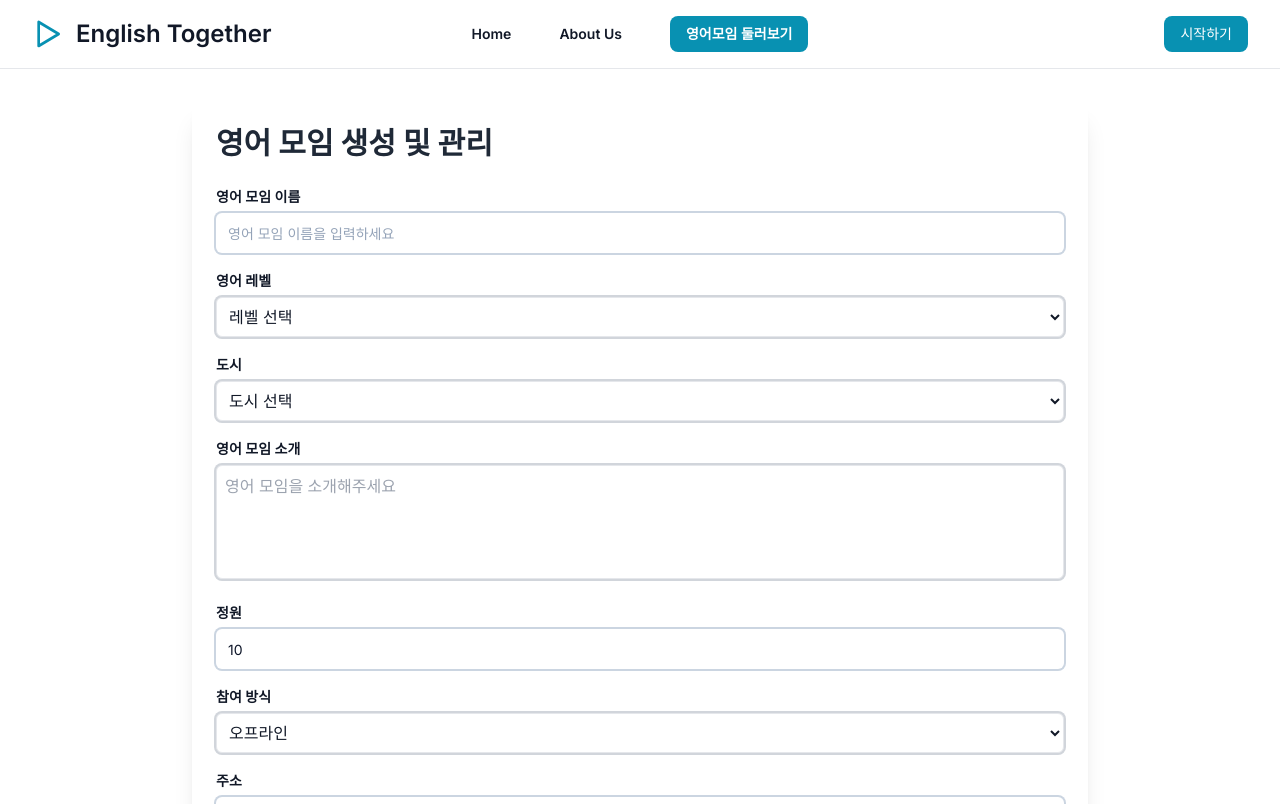
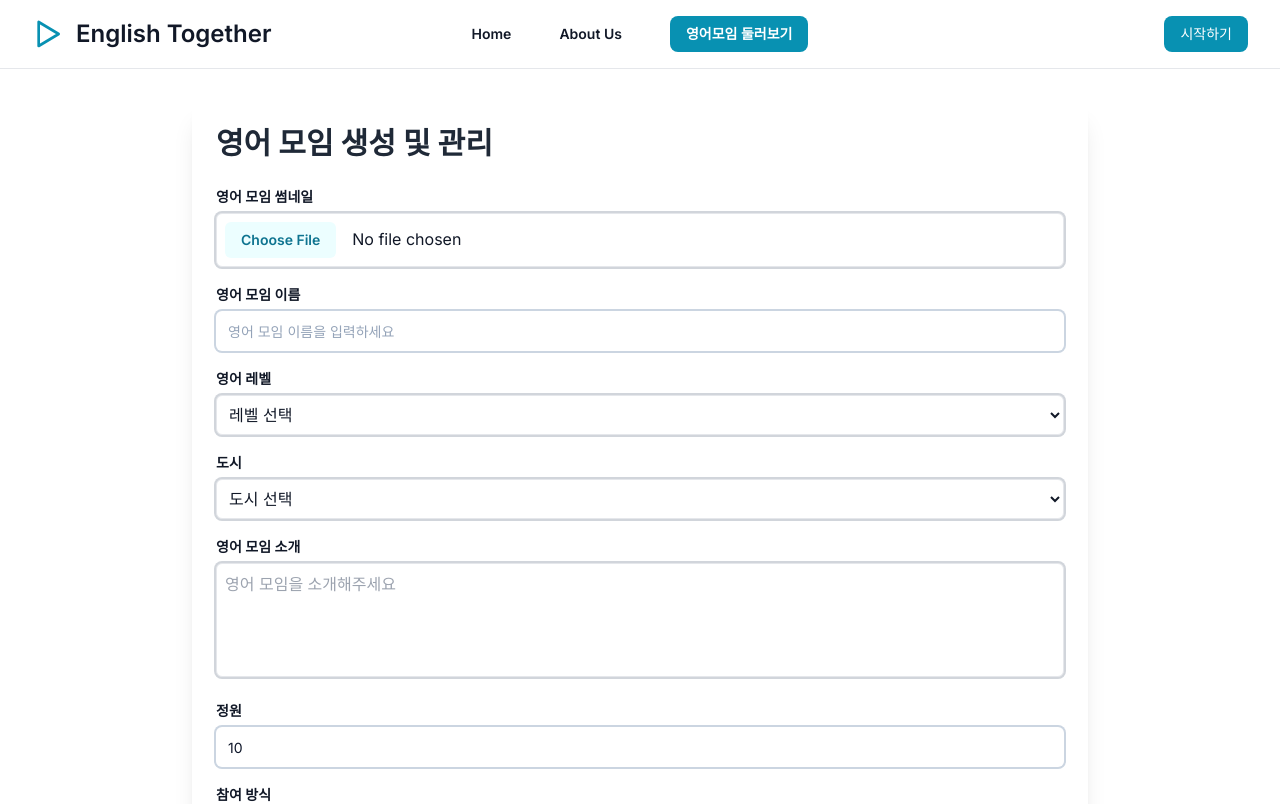
Before and after one commit to together-english/together-english-frontend, a Next.js app: page /circle/manage in a window 1280 px wide. Shown: the top 804 px of the page. Built offline with nearby package versions, Linux system fonts and the light colour scheme.

Commit message:
영어 모임 생성 시 이미지 입력 기능 추가

```diff
--- a/app/(with-nav)/circle/manage/page.tsx
+++ b/app/(with-nav)/circle/manage/page.tsx
@@ -22,6 +22,7 @@ const CircleCreatePage: NextPage = () => {
     contactWay: '',
     circleSchedules: [{dayOfWeek: '', startTime: '', endTime: ''}]
   })
+  const [imageFile, setImageFile] = useState<File | null>(null)
 
   const addScheduleField = (index: number) => {
     setFormData(prev => {
@@ -29,6 +30,24 @@ const CircleCreatePage: NextPage = () => {
       updatedSchedules.splice(index + 1, 0, {dayOfWeek: '', startTime: '', endTime: ''})
       return {...prev, circleSchedules: updatedSchedules}
     })
+  }
+
+  const handleFileChange = (e: React.ChangeEvent<HTMLInputElement>) => {
+    const file = e.target.files?.[0]
+    if (file) {
+      if (file.size > 5 * 1024 * 1024) {
+        // 5MB 제한
+        handleError('이미지 크기는 5MB를 초과할 수 없습니다.')
+        return
+      }
+      if (!file.type.startsWith('image/')) {
+        handleError('이미지 파일만 업로드 가능합니다.')
+        return
+      }
+      setImageFile(file)
+    } else {
+      setImageFile(null)
+    }
   }
 
   const handleScheduleChange = (
@@ -121,6 +140,9 @@ const CircleCreatePage: NextPage = () => {
     if (!hasError) {
       console.log('FormData updated:', formData)
       const multipartData = new FormData()
+      if (imageFile) {
+        multipartData.append('thumbnailFile', imageFile)
+      }
       multipartData.append('request', JSON.stringify(formData))
       postWithJwt('/circle', multipartData)
         .then(res => res.json())
@@ -167,6 +189,18 @@ const CircleCreatePage: NextPage = () => {
           </h1>
 
           <form onSubmit={handleSubmit}>
+            <div className="mb-4">
+              <label htmlFor="circleImage" className={commonLabelClasses}>
+                영어 모임 썸네일
+              </label>
+              <input
+                id="circleImage"
+                type="file"
+                accept="image/*"
+                onChange={handleFileChange}
+                className={`${commonInputClasses} text-gray-900 file:mr-4 file:py-2 file:px-4 file:rounded-md file:border-0 file:text-sm file:font-semibold file:bg-cyan-50 file:text-cyan-700 hover:file:bg-cyan-100`}
+              />
+            </div>
             {/* 영어 모임 이름 */}
             <div className="mb-4">
               <InputField
```
